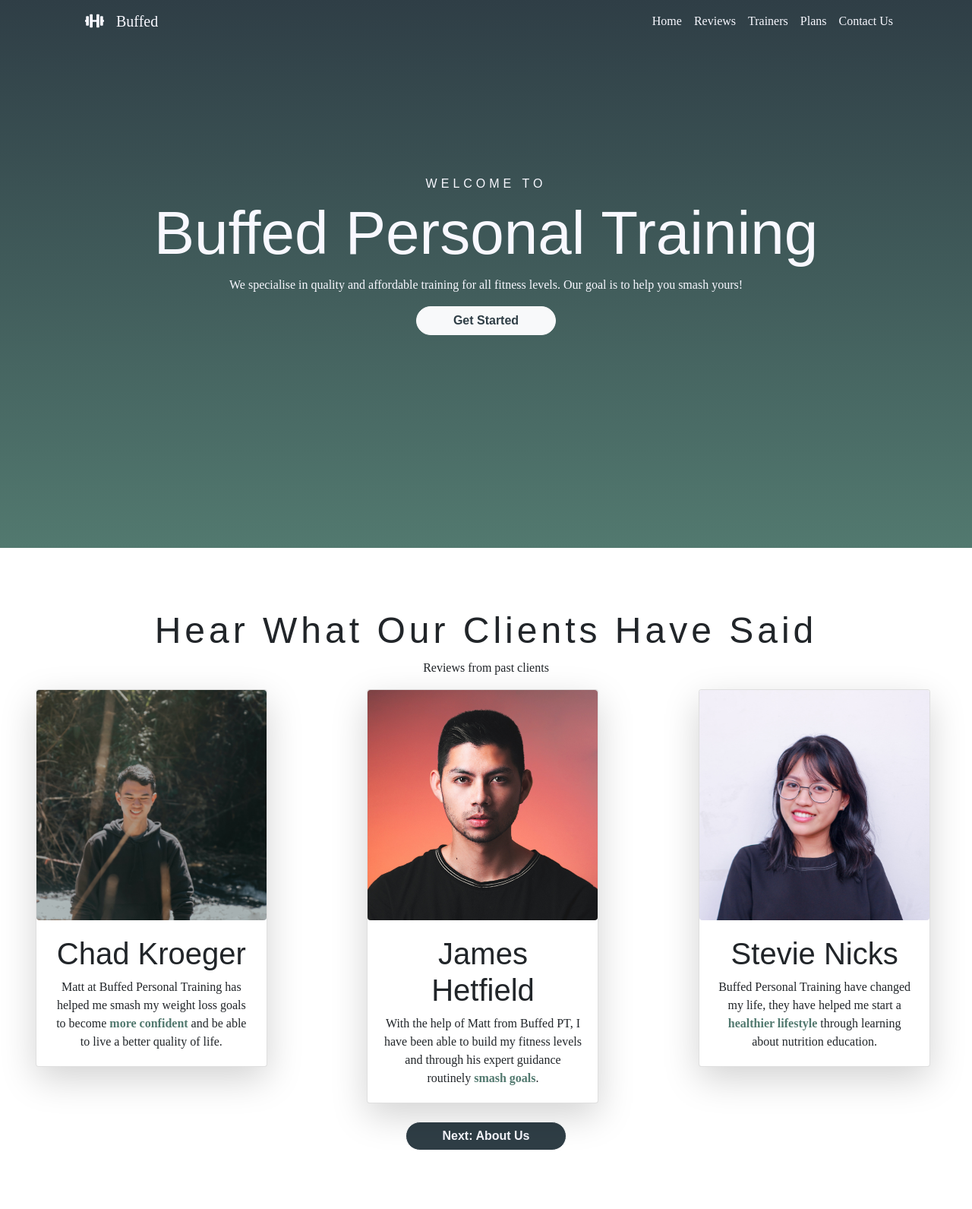
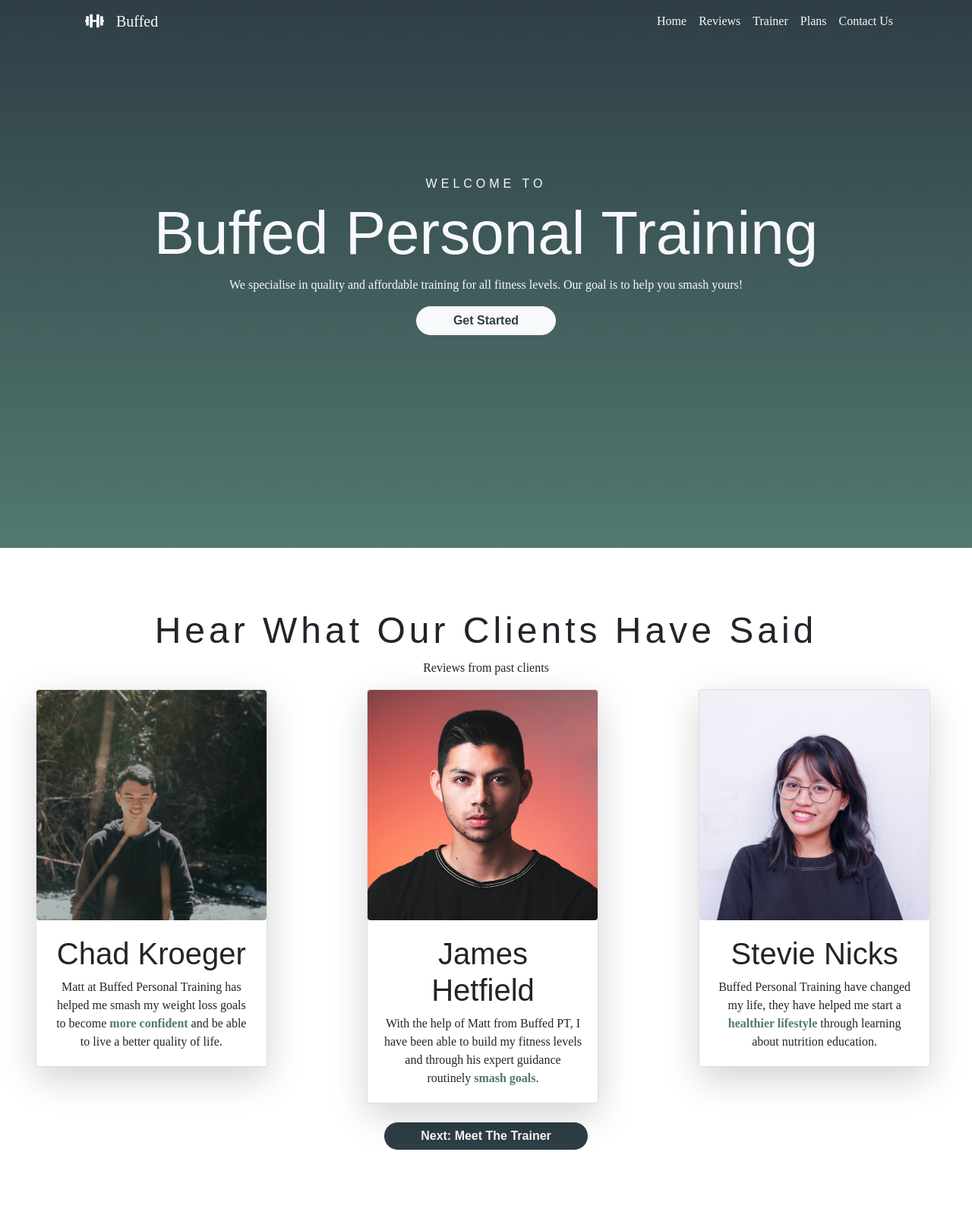
Before and after one commit to Dallas-Marshall/Buffed, a plain HTML site: page index.html in a window 1280 px wide. Shown: the top 1591 px of the page at 76% size. Drawn offline with nearby package versions, Linux system fonts and the light colour scheme; a web font is replaced by a local one.

Commit message:
Rename trainers tab trainer

```diff
--- a/index.html
+++ b/index.html
@@ -53,7 +53,7 @@
                         <a class="nav-link" href="#customer-reviews">Reviews</a>
                     </li>
                     <li class="nav-item">
-                        <a class="nav-link" href="#trainer-section">Trainers</a>
+                        <a class="nav-link" href="#trainer-section">Trainer</a>
                     </li>
                     <li class="nav-item">
                         <a class="nav-link" href="#plans-section">Plans</a>
@@ -128,7 +128,7 @@
             </div>
             <div class="mx-auto">
                 <a id="meet-trainer-button" class="btn btn-light px-5 py-1.5 primary-btn buffed-button"
-                   href="#trainer-section">Next: About Us</a>
+                   href="#trainer-section">Next: Meet The Trainer</a>
             </div>
         </div>
     </section>
```
